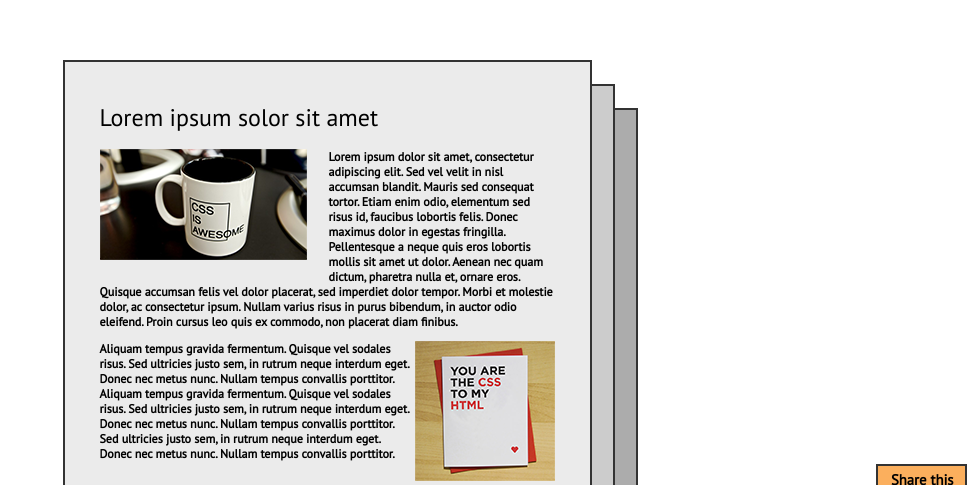
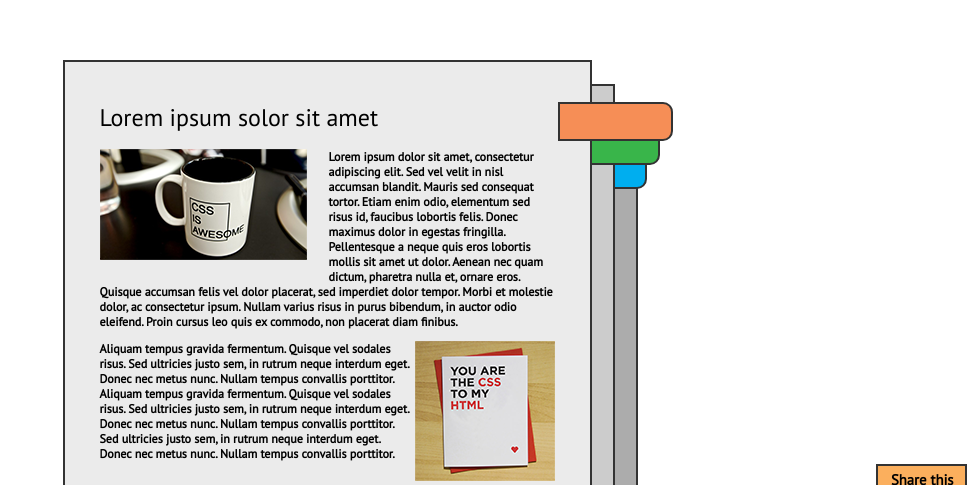
Before and after one commit to Morfinbrood/positionin_and_floats, a plain HTML site: page index.html in a window 1280 px wide. Shown: the part 148-633 px from the top of the page, without its empty margins (313-1280 px from the left). Drawn offline with Linux system fonts and the light colour scheme.

Commit message:
Added tabs

```diff
--- a/css/style.css
+++ b/css/style.css
@@ -18,6 +18,18 @@ h1 {
     top: 200px;
     left: 0px;
 }
+.tab {
+	position: absolute;
+	border: solid 2px #333333;
+	width: 111px;
+    height: 35px;
+    border-radius: 0 10px 10px 0;
+	top: 40px;
+	right: -83px;
+}
+#page_1 .tab {
+	background-color: #f68e56;
+}
 #page_2 {
     border: solid 2px #333333;
     z-index: -1;
@@ -30,6 +42,10 @@ h1 {
     top: -530px;
     left: 23px;
 }
+#page_2 .tab {
+	background-color: #39b54a;
+	right: -47px;
+}
 #page_3 {
     border: solid 2px #333333;
     z-index: -4;
@@ -41,6 +57,10 @@ h1 {
     margin: auto;
     top: -1260px;
     left: 46px;
+}
+#page_3 .tab {
+	background-color: #00aeef;
+	right: -11px;
 }
 .content {
     margin-left: 35px;
--- a/index.html
+++ b/index.html
@@ -5,6 +5,7 @@
 </head>
 <body>
 	<div id="page_1">
+		<div class="tab"></div>
 		<div class="content">
 			<h1>Lorem ipsum solor sit amet</h1>
 			<div class="top">
@@ -33,10 +34,12 @@
 	</div>
 
 	<div id="page_2">
+		<div class="tab"></div>
 		Page 2
 	</div>
 
 	<div id="page_3">
+		<div class="tab"></div>
 		Page 3
 	</div>
 
```
